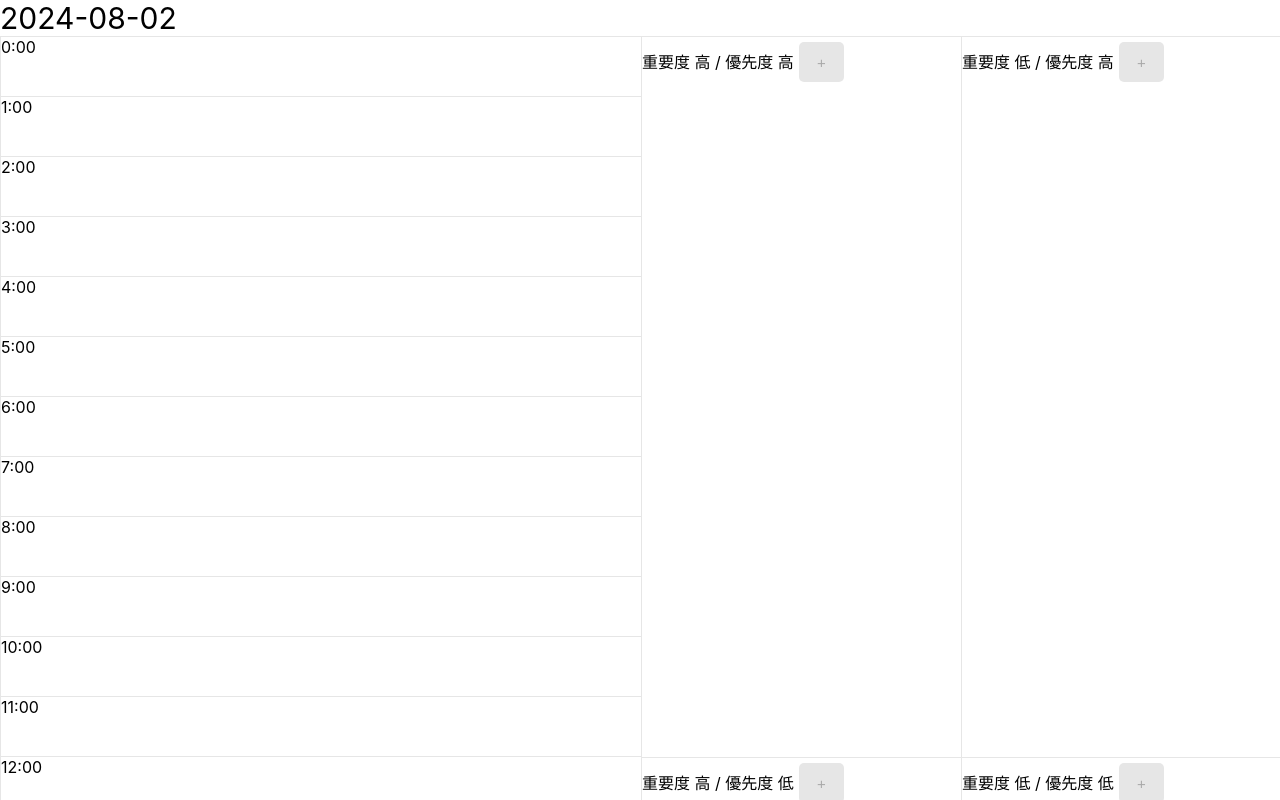
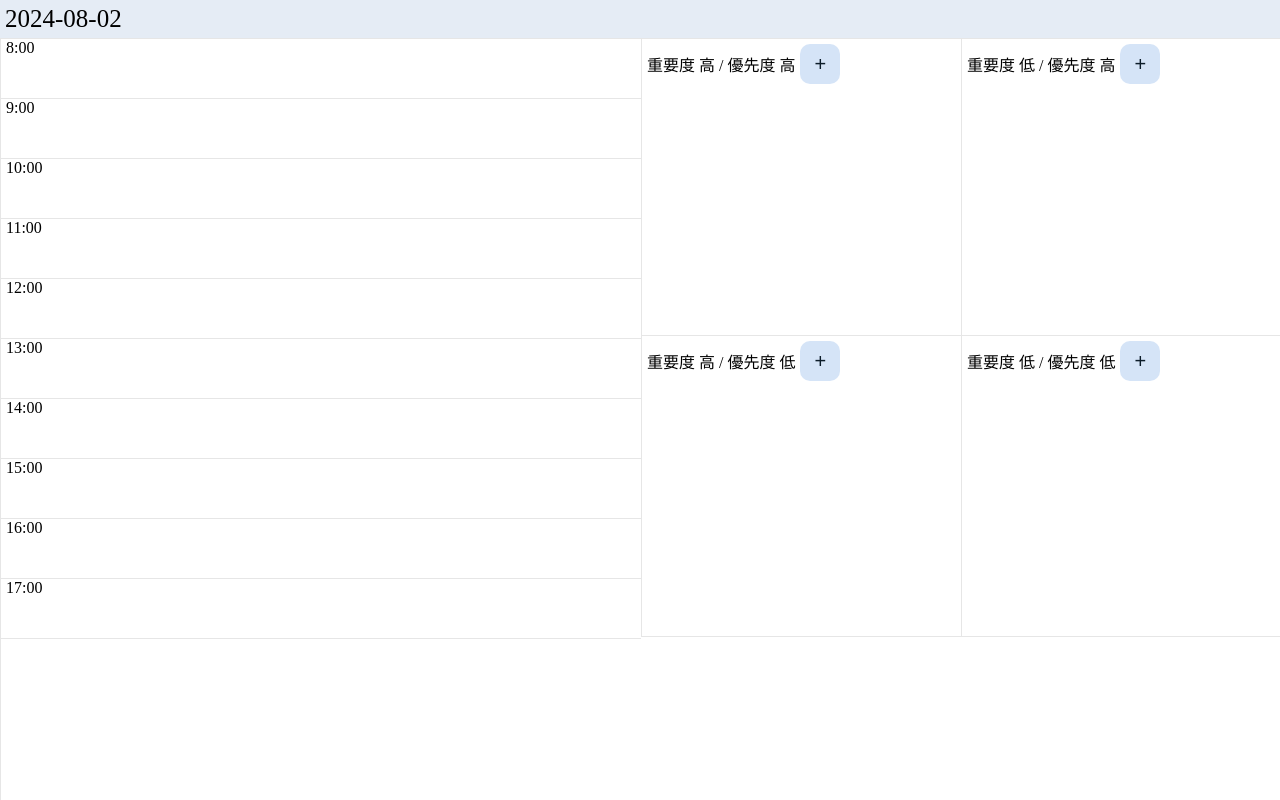
Before and after one commit to komori1013/MyApp, a React (Create React App) app: page / in a window 1280 px wide. Shown: the top 800 px of the page. Built offline with nearby package versions, Linux system fonts and the light colour scheme.

Commit message:
すでに予約したタスクをタスクボードに戻せるようにする途中

```diff
--- a/src/App.tsx
+++ b/src/App.tsx
@@ -15,6 +15,7 @@ const today = dayjs().format("YYYY-MM-DD");
 
 export default function App() {
   const [modal2, setModal2] =useState("");
+  const [modal2_1, setModal2_1] =useState("");
   const [show, setShow] = useState<boolean>(false);
   const [show2, setShow2] = useState<boolean>(false);
   const [text, setText] = useState<string>("");
@@ -47,30 +48,30 @@ export default function App() {
 
         <div className="left-container">
           <Timeline/>
-          <Finalset finalData={finalData} modal2 = {modal2} startLine={startLine} deadLine={deadLine}/>
+          <Finalset finalData={finalData} modal2 = {modal2} hPHI={hPHI} setHPHI={setHPHI} lPHI={lPHI} setLPHI={setLPHI} hPLI={hPLI} setHPLI={setHPLI} lPLI={lPLI} setLPLI={setLPLI}/>
         </div>
 
         <div className='right-container'>
           <div className='right-high-container'>
             <Modal ListBoxPlace={ListBoxPlace} hPHI={hPHI} setHPHI={setHPHI} lPHI={lPHI} setLPHI={setLPHI} hPLI={hPLI} setHPLI={setHPLI} lPLI={lPLI} setLPLI={setLPLI} text={text} setText={setText} show={show} setShow={setShow}/>
-            <Modal2 finalData= {finalData} setFinalData={setFinalData}show2={show2} setShow2={setShow2} modal2={modal2} setModal2={setModal2} startLine={startLine} setStartLine={setStartLine} deadLine={deadLine} setDeadLine={setDeadLine}/>
+            <Modal2 modal2_1={modal2_1} finalData= {finalData} setFinalData={setFinalData}show2={show2} setShow2={setShow2} modal2={modal2} setModal2={setModal2} startLine={startLine} setStartLine={setStartLine} deadLine={deadLine} setDeadLine={setDeadLine}/>
             <div className='box1'>重要度 高 / 優先度 高
               <Button setShow={setShow} ListBoxPlace={"HPHI"} setListBoxPlace={setListBoxPlace} />
-              <TaskBox modal2={modal2} setModal2={setModal2} show2={show2} setShow2={setShow2} preTodos={hPHI} setPreTodos={setHPHI} eight={eight} setEight={setEight} nine={nine} setNine={setNine} ten={ten} setTen={setTen} eleven={eleven} setEleven={setEleven} twelve={twelve} setTwelve={setTwelve} thirteen={thirteen} setThirteen={setThirteen} fourteen={fourteen} setFourteen={setFourteen} fifteen={fifteen} setFifteen={setFifteen} sixteen={sixteen} setSixteen={setSixteen} seventeen={seventeen} setSeventeen={setSeventeen} />
+              <TaskBox setModal2_1={setModal2_1} modal2={modal2} setModal2={setModal2} show2={show2} setShow2={setShow2} preTodos={hPHI} setPreTodos={setHPHI} eight={eight} setEight={setEight} nine={nine} setNine={setNine} ten={ten} setTen={setTen} eleven={eleven} setEleven={setEleven} twelve={twelve} setTwelve={setTwelve} thirteen={thirteen} setThirteen={setThirteen} fourteen={fourteen} setFourteen={setFourteen} fifteen={fifteen} setFifteen={setFifteen} sixteen={sixteen} setSixteen={setSixteen} seventeen={seventeen} setSeventeen={setSeventeen} />
             </div>
             <div className='box2'>重要度 低 / 優先度 高
               <Button setShow={setShow} ListBoxPlace={"HPLI"} setListBoxPlace={setListBoxPlace} />
-              <TaskBox modal2={modal2} setModal2={setModal2} show2={show2} setShow2={setShow2} preTodos={hPLI} setPreTodos={setHPLI} eight={eight} setEight={setEight} nine={nine} setNine={setNine} ten={ten} setTen={setTen} eleven={eleven} setEleven={setEleven} twelve={twelve} setTwelve={setTwelve} thirteen={thirteen} setThirteen={setThirteen} fourteen={fourteen} setFourteen={setFourteen} fifteen={fifteen} setFifteen={setFifteen} sixteen={sixteen} setSixteen={setSixteen} seventeen={seventeen} setSeventeen={setSeventeen} />
+              <TaskBox setModal2_1={setModal2_1} modal2={modal2} setModal2={setModal2} show2={show2} setShow2={setShow2} preTodos={hPLI} setPreTodos={setHPLI} eight={eight} setEight={setEight} nine={nine} setNine={setNine} ten={ten} setTen={setTen} eleven={eleven} setEleven={setEleven} twelve={twelve} setTwelve={setTwelve} thirteen={thirteen} setThirteen={setThirteen} fourteen={fourteen} setFourteen={setFourteen} fifteen={fifteen} setFifteen={setFifteen} sixteen={sixteen} setSixteen={setSixteen} seventeen={seventeen} setSeventeen={setSeventeen} />
             </div>
           </div>
           <div className='right-row-container'>
             <div className='box3'>重要度 高 / 優先度 低
               <Button setShow={setShow} ListBoxPlace={"LPHI"} setListBoxPlace={setListBoxPlace} />
-              <TaskBox modal2={modal2} setModal2={setModal2} show2={show2} setShow2={setShow2} preTodos={lPHI} setPreTodos={setLPHI} eight={eight} setEight={setEight} nine={nine} setNine={setNine} ten={ten} setTen={setTen} eleven={eleven} setEleven={setEleven} twelve={twelve} setTwelve={setTwelve} thirteen={thirteen} setThirteen={setThirteen} fourteen={fourteen} setFourteen={setFourteen} fifteen={fifteen} setFifteen={setFifteen} sixteen={sixteen} setSixteen={setSixteen} seventeen={seventeen} setSeventeen={setSeventeen} />
+              <TaskBox setModal2_1={setModal2_1} modal2={modal2} setModal2={setModal2} show2={show2} setShow2={setShow2} preTodos={lPHI} setPreTodos={setLPHI} eight={eight} setEight={setEight} nine={nine} setNine={setNine} ten={ten} setTen={setTen} eleven={eleven} setEleven={setEleven} twelve={twelve} setTwelve={setTwelve} thirteen={thirteen} setThirteen={setThirteen} fourteen={fourteen} setFourteen={setFourteen} fifteen={fifteen} setFifteen={setFifteen} sixteen={sixteen} setSixteen={setSixteen} seventeen={seventeen} setSeventeen={setSeventeen} />
             </div>
             <div className='box4'>重要度 低 / 優先度 低
               <Button setShow={setShow} ListBoxPlace={"LPLI"} setListBoxPlace={setListBoxPlace} />
-              <TaskBox modal2={modal2} setModal2={setModal2} show2={show2} setShow2={setShow2} preTodos={lPLI} setPreTodos={setLPLI} eight={eight} setEight={setEight} nine={nine} setNine={setNine} ten={ten} setTen={setTen} eleven={eleven} setEleven={setEleven} twelve={twelve} setTwelve={setTwelve} thirteen={thirteen} setThirteen={setThirteen} fourteen={fourteen} setFourteen={setFourteen} fifteen={fifteen} setFifteen={setFifteen} sixteen={sixteen} setSixteen={setSixteen} seventeen={seventeen} setSeventeen={setSeventeen} />
+              <TaskBox setModal2_1={setModal2_1} modal2={modal2} setModal2={setModal2} show2={show2} setShow2={setShow2} preTodos={lPLI} setPreTodos={setLPLI} eight={eight} setEight={setEight} nine={nine} setNine={setNine} ten={ten} setTen={setTen} eleven={eleven} setEleven={setEleven} twelve={twelve} setTwelve={setTwelve} thirteen={thirteen} setThirteen={setThirteen} fourteen={fourteen} setFourteen={setFourteen} fifteen={fifteen} setFifteen={setFifteen} sixteen={sixteen} setSixteen={setSixteen} seventeen={seventeen} setSeventeen={setSeventeen} />
             </div>
           </div>
         </div>
@@ -78,3 +79,9 @@ export default function App() {
     </>
   );
 };
+type finaltime  = {
+  id:number;
+  starttime: string;
+  deadtime: string
+  time:number;
+  }
--- a/src/assets/App.css
+++ b/src/assets/App.css
@@ -1,5 +1,8 @@
 .header {
-  font-size: 30px;
+  font-family: "メイリオ";
+  font-size: 25px;
+  background-color: #e5ecf5;
+  padding: 5px;
 }
   .overlay {
       position:fixed;
@@ -19,6 +22,7 @@
     background:#fff;
   }
   .container {
+    font-family: "メイリオ";
     height: 1440px;
     width: 100%;
     display: flex;
@@ -27,13 +31,13 @@
 
   .left-container{
     flex: 1;
-    height:1440px;
+    height:600px;
     flex-direction: column;
   }
 
   .right-container{
     flex: 1;
-    height: 1440px;
+    height: 600px;
     flex-direction: column;
   }
 
@@ -51,43 +55,53 @@
 
   .box1{
     flex:1;
-    height:720px;
+    height:296px;
     border-left: 1px solid#e6e6e6;
+    padding-left: 5px;
+    overflow-y: scroll;
   }
 
   .box2{
     flex: 1;
-    height:720px;
+    height:296px;
     border-left: 1px solid#e6e6e6;
+    padding-left: 5px;
+    overflow-y: scroll;
+    overflow-y: scroll;
   }
 
   .box3{
     flex: 1;
     border-left: 1px solid#e6e6e6;
     border-top: 1px solid#e6e6e6;
-    height:720px
-
+    border-bottom: 1px solid#e6e6e6;
+    height:300px;
+    padding-left: 5px;
+    overflow-y: scroll;
   }
 
   .box4{
     flex: 1;
     border-left: 1px solid#e6e6e6;
     border-top: 1px solid#e6e6e6;
-    height:720px;
+    border-bottom: 1px solid#e6e6e6;
+    height:300px;
+    padding-left: 5px;
+    overflow-y: scroll;
   }
 
   .button {
-    border: darkgray; /* 枠線をなくす */
-    border-radius: 5px; /* 角丸をつける */
+    border: none; /* 枠線をなくす */
+    border-radius: 10px; /* 角丸をつける */
     margin: 5px; /* ボタン同士の余白 */
-    background-color:#e6e6e6; /* ボタンの背景色 */
-    color: darkgray; /* ボタンの文字色 */
+    background-color:#d5e4f7; /* ボタンの背景色 */
+    color: #0d1d2a; /* ボタンの文字色 */
     text-align: center; /* ボタンのテキストを中央揃えにする */
     text-decoration: none; /* テキストに下線をつけない */
-    font-size: 15px; /* テキストのフォントサイズ */
+    font-size: 20px; /* テキストのフォントサイズ */
     cursor: pointer; /* マウスポインタを変更する */
     height: 40px;
-    width: 45px;
+    width: 40px;
 
   }
   ul {
@@ -101,6 +115,11 @@
   }
   .margin {
     margin: 0.2em;
+  }
+
+  .margin2 {
+    margin: 0.2em;
+    border: none;
   }
 
   .table {
@@ -172,17 +191,11 @@
   /*使用中*/
   .horizontalHeight {
     height: 59px;
+    padding-left: 5px;
     border-bottom:1px solid #e6e6e6;
   }
 
-  .horizontalHeight:after {
-    content: "";
-    border-top: 1px solid #e6e6e6;
-    width: 100%;
-    margin-top: 1px;
-    z-index: 1;
-    pointer-events: none;
-  }
+
 
 
   .timesolotsBorderRight {
@@ -237,7 +250,7 @@
   }
 
   .time {
-    margin-top: -1440px;
+    margin-top: -598px;
     margin-left: 50px;
   }
 
@@ -250,3 +263,19 @@
     width: 100%;
     display: block;
   }
+
+  .last {
+  height: 1px;
+  padding-left: 15px;
+  border-radius: 5px; /* 角丸をつける */
+  border: none; /* 枠線をなくす */
+  width: 50%;
+  }
+
+  .p {
+    font-size: 10px;
+  }
+
+  .none {
+    border: none;
+  }
--- a/src/components/Modal2.tsx
+++ b/src/components/Modal2.tsx
@@ -1,6 +1,6 @@
 import { time } from "console";
 import { Todo } from "../type/Todo";
-export function Modal2({finalData,setFinalData,show2,setShow2,modal2,setModal2,startLine,setStartLine,deadLine,setDeadLine}:{finalData:finaltime[],setFinalData:Function,show2:boolean; setShow2:Function, modal2:string, setModal2:Function, startLine:string,setStartLine:Function,deadLine:string,setDeadLine:Function }) {
+export function Modal2({modal2_1,finalData,setFinalData,show2,setShow2,modal2,setModal2,startLine,setStartLine,deadLine,setDeadLine}:{modal2_1:string,finalData:finaltime[],setFinalData:Function,show2:boolean; setShow2:Function, modal2:string, setModal2:Function, startLine:string,setStartLine:Function,deadLine:string,setDeadLine:Function }) {
   if (show2) {
     return (
       <div className="overlay">
@@ -12,7 +12,7 @@ export function Modal2({finalData,setFinalData,show2,setShow2,modal2,setModal2,s
           <input type="time" value={startLine} onChange={(event) => setStartLine(event.target.value)}  />
           <div>終了時間</div>
           <input type="time" value={deadLine} onChange={(event) => setDeadLine(event.target.value)} />
-          <input type="submit" value="送信" onClick={() => handleSubmit2(finalData, setFinalData,modal2,startLine,deadLine,setStartLine,setDeadLine)} />
+          <input type="submit" value="送信" onClick={() => handleSubmit2(modal2_1, finalData, setFinalData,modal2,startLine,deadLine,setStartLine,setDeadLine)} />
         </div>
         <p><button onClick={() => setShow2(false)&& setModal2("")}>閉じる</button></p>
       </div>
@@ -23,32 +23,40 @@ export function Modal2({finalData,setFinalData,show2,setShow2,modal2,setModal2,s
 
 
 
-function handleSubmit2 (finalData:finaltime[], setFinalData:Function, modal3:string, startLine:string, deadLine:string,setStartLine:Function,setDeadLine:Function) {
-let a = startLine.replace(":", "");
-let b = deadLine.replace(":", "");
-let startHours = Number(startLine.split(":")[0]);
-let startMinites = Number(startLine.split(":")[1]);
-let startSeconds = startHours*60 + startMinites;
-let endHours = Number(deadLine.split(":")[0]);
-let endMinites = Number(deadLine.split(":")[1]);
-let endSeconds = endHours*60 + endMinites;
-let c = endSeconds - startSeconds;
+function handleSubmit2 (modal2_1:string, finalData:finaltime[], setFinalData:Function, modal2:string, startLine:string, deadLine:string,setStartLine:Function,setDeadLine:Function) {
+  const id: number = new Date().getTime();
+  let a = startLine.replace(":","");
+  let b = deadLine.replace(":","");
+  const c = Number(a);
+  const d = Number(b);
+  const e = modal2
+  let startHours = Number(startLine.split(":")[0]);
+  let startMinites = Number(startLine.split(":")[1]);
+  let startSeconds = startHours*60 + startMinites;
+  let deadHours = Number(deadLine.split(":")[0]);
+  let deadMinites = Number(deadLine.split(":")[1]);
+  let deadSeconds = deadHours*60 + deadMinites;
+  let f = deadSeconds - startSeconds;
+  let g = modal2_1
 
-const heading = document.getElementById("time");
-  const id: number = new Date().getTime();
+
+
   const newfinalData: finaltime = {
     id: new Date().getTime(),
-    starttime: startSeconds,
-    deadtime: endSeconds,
-    time: c
+    starttime: c,
+    deadtime: d,
+    data: e,
+    time: f,
+    place: g
   }
   setFinalData({ [id]: newfinalData, ...finalData });
   }
 
-
-type finaltime  = {
+type finaltime  =   {
   id:number;
   starttime: number;
   deadtime: number;
-  time:number;
+  data:string;
+  time: number;
+  place: string;
   }
--- a/src/components/finalset.tsx
+++ b/src/components/finalset.tsx
@@ -1,41 +1,94 @@
-import { start } from "repl";
 import { Button } from "./Button";
+import { HOUR_LIST } from "../type/Time_hour";
+import { Finaltime } from "../type/Finaltime";
+import { Todo } from "../type/Todo";
+import { Area } from "../type/Area";
 
-export const Finalset = ({finalData, modal2, startLine,deadLine}:{finalData:finaltime[]; modal2:string;startLine:string;deadLine:string }) => {
-  console.log(finalData);
-  return(
-    <ul className="time">
-    {Object.values(finalData).map(preTodo => {
-      return (
-        <li  key={preTodo.id} style={{ height: preTodo.time}}>
-          {modal2}
-          <br/>
-          {preTodo.starttime}～{preTodo.deadtime}
-        </li>
-      )
-    })}
-  </ul>
-  );
+interface FinalsetProps {
+  finalData: Finaltime[]; // `finalData`は`Finaltime`オブジェクトの配列であるべきです
+  modal2: string;
+  hPHI: Todo[];
+  setHPHI: Function;
+  lPHI: Todo[];
+  setLPHI: Function;
+  hPLI: Todo[];
+  setHPLI: Function;
+  lPLI: Todo[];
+  setLPLI: Function;
 }
 
-const Finalset2 =({preTodo,modal2}:{preTodo:string,modal2:string}) => {
-  const heading = document.getElementById("time2");
-  const finalpreTodo = Number(preTodo);
-  if(heading){
-  heading.style.height = finalpreTodo + "px";
-  heading.style.color = "red";
-  heading.style.marginTop = "-"+(1440 - finalpreTodo);
-  };
-  return(
-  <div className="time2">
-  {modal2}
-  </div>
+
+export const Finalset = ({ finalData, modal2, hPHI ,setHPHI, lPHI, setLPHI, hPLI, setHPLI, lPLI, setLPLI}: FinalsetProps) => {
+  return (
+    <ul className="time">
+      {HOUR_LIST.map((hour, index) => {
+        console.log(hour);
+        // Check if the current hour is within any of the time ranges in `finalData`
+        const isInAnyRange = Object.values(finalData).some(final => {
+          console.log(final.starttime);
+          console.log(final.deadtime);
+          return hour >= final.starttime && hour <= final.deadtime;
+        });
+
+        const matchedFinal = Object.values(finalData).find(final => hour === final.starttime);
+
+        return (
+          <li
+            className="last"
+            key={index} // Use `index` as the key
+            style={{
+              background: isInAnyRange ? '#65aee9' : 'transparent',
+              color: isInAnyRange ? 'black' : 'white',
+
+            }}
+          >
+
+          {matchedFinal ? matchedFinal.data + " ": null}
+          {matchedFinal ? matchedFinal.time + "分" : null}
+          {matchedFinal ? <button　onClick={()=>handleClick(matchedFinal.place,matchedFinal.data,hPHI ,setHPHI, lPHI, setLPHI, hPLI, setHPLI, lPLI, setLPLI)}>戻す</button>: null}
+
+          </li>
+        );
+      })}
+    </ul>
   );
 };
 
-type finaltime  = {
-  id:number;
-  starttime: number;
-  deadtime: number;
-  time:number;
+const handleClick=(place:string, data:string,hPHI: Todo[],setHPHI: Function,lPHI: Todo[],setLPHI: Function,hPLI: Todo[],setHPLI: Function,lPLI: Todo[],setLPLI: Function)=>{
+  if (place === Area.HPHIPlACE) {
+    const id: number = new Date().getTime();
+    const newhPHI: Todo = {
+      id: new Date().getTime(),
+      text: data,
+      place: "HPHI",
+    }
+    setHPHI({ [id]: newhPHI, ...hPHI });
   }
+  else if (place === Area.LPHIPlACE) {
+    const id: number = new Date().getTime();
+    const newlPHI: Todo = {
+      id: new Date().getTime(),
+      text: data,
+      place: "LPHI",
+    }
+    setLPHI({ [id]: newlPHI, ...lPHI });
+  }
+  else if (place === Area.HPLIPlACE) {
+    const id: number = new Date().getTime();
+    const newhPLI: Todo = {
+      id: new Date().getTime(),
+      text: data,
+      place: "HPLI",
+    }
+    setHPLI({ [id]: newhPLI, ...hPLI });
+  }
+  else if (place === Area.LPLIPlACE) {
+    const id: number = new Date().getTime();
+    const newlPLI: Todo = {
+      id: new Date().getTime(),
+      text: data,
+      place: "LPLI",
+    }
+    setLPLI({ [id]: newlPLI, ...lPLI });
+  }
+};
--- /dev/null
+++ b/src/type/Finaltime.ts
@@ -0,0 +1,15 @@
+export class Finaltime {
+    id: number;
+    starttime: number;
+    deadtime: number;
+    data: string;
+    time: number;
+    place: string;
+  constructor(id: number, starttime: number, deadtime: number, data: string, time:number, place:string) {
+    this.id = id;
+    this.starttime= starttime;
+    this.deadtime= deadtime;
+    this.data= data;
+    this.time= time;
+    this.place= place;
+  }};
--- a/src/type/TaskBoxProps.ts
+++ b/src/type/TaskBoxProps.ts
@@ -1,6 +1,7 @@
 import { Todo } from "./Todo";
 
 export type TaskBoxProps = {
+  setModal2_1: Function;
   modal2:string;
   setModal2: Function;
   show2: boolean;
--- a/src/type/Time_hour.ts
+++ b/src/type/Time_hour.ts
@@ -1,31 +1,18 @@
+import { time } from "console";
+
 export const TIME_LIST = [
-  { id: 1, time: "00:00" },
-  { id: 1, time: "01:00" },
-  { id: 2, time: "02:00" },
-  { id: 3, time: "03:00" },
-  { id: 4, time: "04:00" },
-  { id: 5, time: "05:00" },
-  { id: 6, time: "06:00" },
-  { id: 7, time: "07:00" },
-  { id: 8, time: "08:00" },
-  { id: 9, time: "09:00" },
-  { id: 10, time: "10:00" },
-  { id: 11, time: "11:00" },
-  { id: 12, time: "12:00" },
-  { id: 13, time: "13:00" },
-  { id: 14, time: "14:00" },
-  { id: 15, time: "15:00" },
-  { id: 16, time: "16:00" },
-  { id: 17, time: "17:00" },
-  { id: 18, time: "18:00" },
-  { id: 19, time: "19:00" },
-  { id: 20, time: "20:00" },
-  { id: 21, time: "21:00" },
-  { id: 22, time: "22:00" },
-  { id: 23, time: "23:00" },
+  { id: 108, time: "08:00" },
+  { id: 109, time: "09:00" },
+  { id: 110, time: "10:00" },
+  { id: 111, time: "11:00" },
+  { id: 112, time: "12:00" },
+  { id: 113, time: "13:00" },
+  { id: 114, time: "14:00" },
+  { id: 115, time: "15:00" },
+  { id: 116, time: "16:00" },
+  { id: 117, time: "17:00" },
 ];
 
-export const HOUR_LIST = [
-  {id:1, time: "00:00"},
-  {id:1440, time: "24:00"}
+export const HOUR_LIST = [800,801,802,803,804,805,806,807,808,809,810,811,812,813,814,815,816,817,818,819,820,821,822,823,824,825,826,827,828,829,830,831,832,833,834,835,836,837,838,839,840,841,842,843,844,845,846,847,848,849,850,851,852,853,854,855,856,857,858,859,
+  900,901,902,903,904,905,906,907,908,909,910,911,912,913,914,915,916,917,918,919,920,921,922,923,924,925,926,927,928,929,930,931,932,933,934,935,936,937,938,939,940,941,942,943,944,945,946,947,948,949,950,951,952,953,954,955,956,957,958,959,
 ]
--- a/src/type/Todo.ts
+++ b/src/type/Todo.ts
@@ -1,8 +1,10 @@
 export class Todo {
   id: number;
   text: string;
-  constructor(id: number, text: string) {
+  place: string;
+  constructor(id: number, text: string, place: string) {
     this.id = id;
     this.text = text;
+    this.place = place;
   }
 };
```
Also changed, not shown: src/components/Modal.tsx (+7 -4 lines), src/components/TaskBox.tsx (+7 -6 lines).
